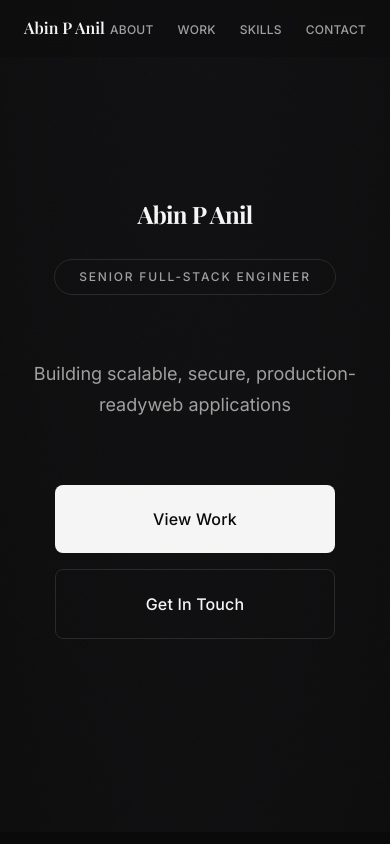
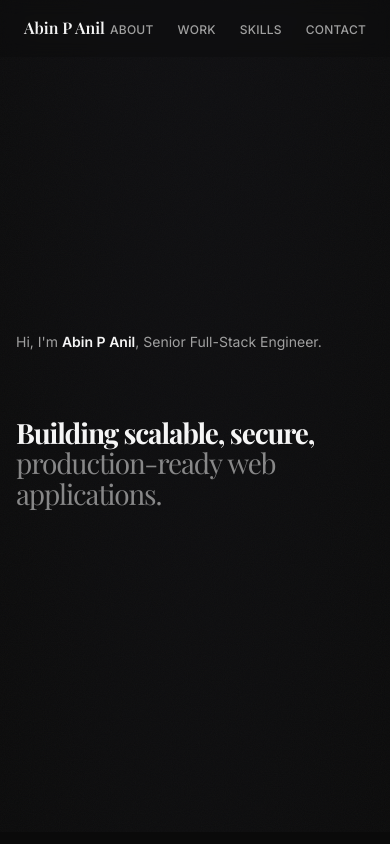
Before and after one commit to abinpanil/abin-portfolio, a React (Vite) app: page / in a window 390 px wide. Shown: the top 844 px of the page. Built offline with nearby package versions, Linux system fonts and the light colour scheme.

Commit message:
feat: add new Hero section component with styling and Framer Motion animations.

```diff
--- a/src/components/Hero.css
+++ b/src/components/Hero.css
@@ -3,124 +3,70 @@
   display: flex;
   align-items: center;
   justify-content: center;
-  padding: var(--space-2xl) 0;
+  padding: var(--space-4xl) 0;
   position: relative;
 }
 
 .hero-container {
-  max-width: var(--max-width-lg);
+  max-width: 1200px;
   margin: 0 auto;
   padding: 0 var(--container-padding);
-  text-align: center;
+  width: 100%;
 }
 
-/* Name - Large, bold, primary focus */
-.hero-name {
-  font-size: var(--font-size-7xl);
+/* ===================================
+   TOP INTRO SECTION
+   =================================== */
+.hero-intro {
+  margin-bottom: var(--space-5xl);
+}
+
+.intro-text {
+  font-family: var(--font-body);
+  font-size: var(--font-size-base);
+  line-height: var(--line-height-relaxed);
+  color: var(--color-text-secondary);
+  text-align: left;
+}
+
+.intro-text strong {
+  color: var(--color-text-primary);
+  font-weight: var(--font-weight-semibold);
+}
+
+/* ===================================
+   LARGE TITLE SECTION
+   =================================== */
+.hero-title-section {
+  text-align: left;
+}
+
+.hero-main-title {
+  font-family: var(--font-display);
+  font-size: clamp(3rem, 8vw, 7rem);
+  line-height: var(--line-height-tight);
+  letter-spacing: -0.04em;
+  margin: 0;
+}
+
+/* Bold part of title */
+.title-bold {
   font-weight: var(--font-weight-bold);
-  line-height: var(--line-height-tight);
-  letter-spacing: -0.03em;
-  margin-bottom: var(--space-lg);
   color: var(--color-text-primary);
 }
 
-/* Role - Subtle label style */
-.hero-role {
-  margin-bottom: var(--space-2xl);
+/* Light part of title */
+.title-light {
+  font-weight: var(--font-weight-normal);
+  color: rgba(255, 255, 255, 0.5);
 }
 
-.hero-role span {
-  font-family: var(--font-body);
-  font-size: var(--font-size-sm);
-  font-weight: var(--font-weight-medium);
-  color: var(--color-text-secondary);
-  letter-spacing: 0.15em;
-  text-transform: uppercase;
-  padding: var(--space-xs) var(--space-lg);
-  border: 1px solid var(--color-border);
-  border-radius: 100px;
-  display: inline-block;
-}
-
-/* Tagline - Clear, readable */
-.hero-tagline {
-  font-size: var(--font-size-2xl);
-  line-height: var(--line-height-relaxed);
-  color: var(--color-text-secondary);
-  margin-bottom: var(--space-3xl);
-  max-width: 650px;
-  margin-left: auto;
-  margin-right: auto;
-  font-weight: var(--font-weight-normal);
-}
-
-/* CTAs */
-.hero-ctas {
-  display: flex;
-  gap: var(--space-md);
-  justify-content: center;
-  align-items: center;
-  flex-wrap: wrap;
-}
-
-/* Primary CTA */
-.cta-primary {
-  font-family: var(--font-body);
-  font-size: var(--font-size-base);
-  font-weight: var(--font-weight-medium);
-  color: var(--color-bg-primary);
-  background-color: var(--color-text-primary);
-  padding: var(--space-md) var(--space-2xl);
-  border: none;
-  border-radius: var(--radius-md);
-  cursor: pointer;
-  transition: all var(--transition-base);
-  letter-spacing: 0.01em;
-}
-
-.cta-primary:hover {
-  background-color: var(--color-accent-muted);
-  transform: translateY(-2px);
-  box-shadow: var(--shadow-lg);
-}
-
-.cta-primary:active {
-  transform: translateY(0);
-}
-
-/* Secondary CTA */
-.cta-secondary {
-  font-family: var(--font-body);
-  font-size: var(--font-size-base);
-  font-weight: var(--font-weight-medium);
-  color: var(--color-text-primary);
-  background-color: transparent;
-  padding: var(--space-md) var(--space-2xl);
-  border: 1px solid var(--color-border);
-  border-radius: var(--radius-md);
-  cursor: pointer;
-  transition: all var(--transition-base);
-  letter-spacing: 0.01em;
-}
-
-.cta-secondary:hover {
-  border-color: var(--color-text-primary);
-  background-color: rgba(255, 255, 255, 0.05);
-  transform: translateY(-2px);
-}
-
-.cta-secondary:active {
-  transform: translateY(0);
-}
-
-/* Responsive adjustments */
+/* ===================================
+   RESPONSIVE ADJUSTMENTS
+   =================================== */
 @media (max-width: 1024px) {
-  .hero-name {
-    font-size: var(--font-size-6xl);
-  }
-
-  .hero-tagline {
-    font-size: var(--font-size-xl);
+  .hero-main-title {
+    font-size: clamp(2.5rem, 7vw, 5rem);
   }
 }
 
@@ -130,37 +76,25 @@
     padding: var(--space-3xl) 0;
   }
 
-  .hero-name {
-    font-size: var(--font-size-5xl);
+  .hero-intro {
+    margin-bottom: var(--space-4xl);
   }
 
-  .hero-tagline {
-    font-size: var(--font-size-lg);
+  .intro-text {
+    font-size: var(--font-size-sm);
   }
 
-  .hero-tagline br {
-    display: none;
-  }
-
-  .hero-ctas {
-    flex-direction: column;
-    gap: var(--space-sm);
-  }
-
-  .cta-primary,
-  .cta-secondary {
-    width: 100%;
-    max-width: 280px;
+  .hero-main-title {
+    font-size: clamp(2rem, 6vw, 3.5rem);
   }
 }
 
-@media (max-width: 640px) {
-  .hero-name {
-    font-size: var(--font-size-4xl);
+@media (max-width: 480px) {
+  .hero-intro {
+    margin-bottom: var(--space-3xl);
   }
 
-  .hero-role span {
-    font-size: var(--font-size-xs);
-    padding: var(--space-xs) var(--space-md);
+  .hero-main-title {
+    font-size: clamp(1.75rem, 5vw, 2.5rem);
   }
 }
--- a/src/components/Hero.jsx
+++ b/src/components/Hero.jsx
@@ -1,70 +1,39 @@
 import { motion } from 'framer-motion';
 import './Hero.css';
 
-// Sequential fade-in animations with upward movement
+// Sequential fade-in animations
 const fadeInUpSequence = {
     initial: { opacity: 0, y: 20 },
     animate: { opacity: 1, y: 0 },
 };
 
 const Hero = () => {
-    const scrollToSection = (id) => {
-        const element = document.getElementById(id);
-        if (element) {
-            element.scrollIntoView({ behavior: 'smooth' });
-        }
-    };
-
     return (
         <section id="hero" className="hero">
             <div className="hero-container">
-                {/* Name - fades in first */}
-                <motion.h1
-                    className="hero-name"
+                {/* Top intro section */}
+                <motion.div
+                    className="hero-intro"
                     {...fadeInUpSequence}
                     transition={{ duration: 0.8, delay: 0.2, ease: [0.33, 1, 0.68, 1] }}
                 >
-                    Abin P Anil
-                </motion.h1>
+                    <p className="intro-text">
+                        Hi, I'm <strong>Abin P Anil</strong>, Senior Full-Stack Engineer.
+                    </p>
+                </motion.div>
 
-                {/* Role - appears with small delay */}
+                {/* Large tagline with mixed font weights */}
                 <motion.div
-                    className="hero-role"
+                    className="hero-title-section"
                     {...fadeInUpSequence}
                     transition={{ duration: 0.8, delay: 0.5, ease: [0.33, 1, 0.68, 1] }}
                 >
-                    <span>Senior Full-Stack Engineer</span>
-                </motion.div>
-
-                {/* Tagline - fades in last */}
-                <motion.p
-                    className="hero-tagline"
-                    {...fadeInUpSequence}
-                    transition={{ duration: 0.8, delay: 0.8, ease: [0.33, 1, 0.68, 1] }}
-                >
-                    Building scalable, secure, production-ready
-                    <br />
-                    web applications
-                </motion.p>
-
-                {/* CTAs */}
-                <motion.div
-                    className="hero-ctas"
-                    {...fadeInUpSequence}
-                    transition={{ duration: 0.8, delay: 1.1, ease: [0.33, 1, 0.68, 1] }}
-                >
-                    <button
-                        className="cta-primary"
-                        onClick={() => scrollToSection('work')}
-                    >
-                        View Work
-                    </button>
-                    <button
-                        className="cta-secondary"
-                        onClick={() => scrollToSection('contact')}
-                    >
-                        Get In Touch
-                    </button>
+                    <h1 className="hero-main-title">
+                        <span className="title-bold">Building scalable,</span>{' '}
+                        <span className="title-bold">secure,</span>{' '}
+                        <span className="title-light">production-ready</span>{' '}
+                        <span className="title-light">web applications.</span>
+                    </h1>
                 </motion.div>
             </div>
         </section>
```
